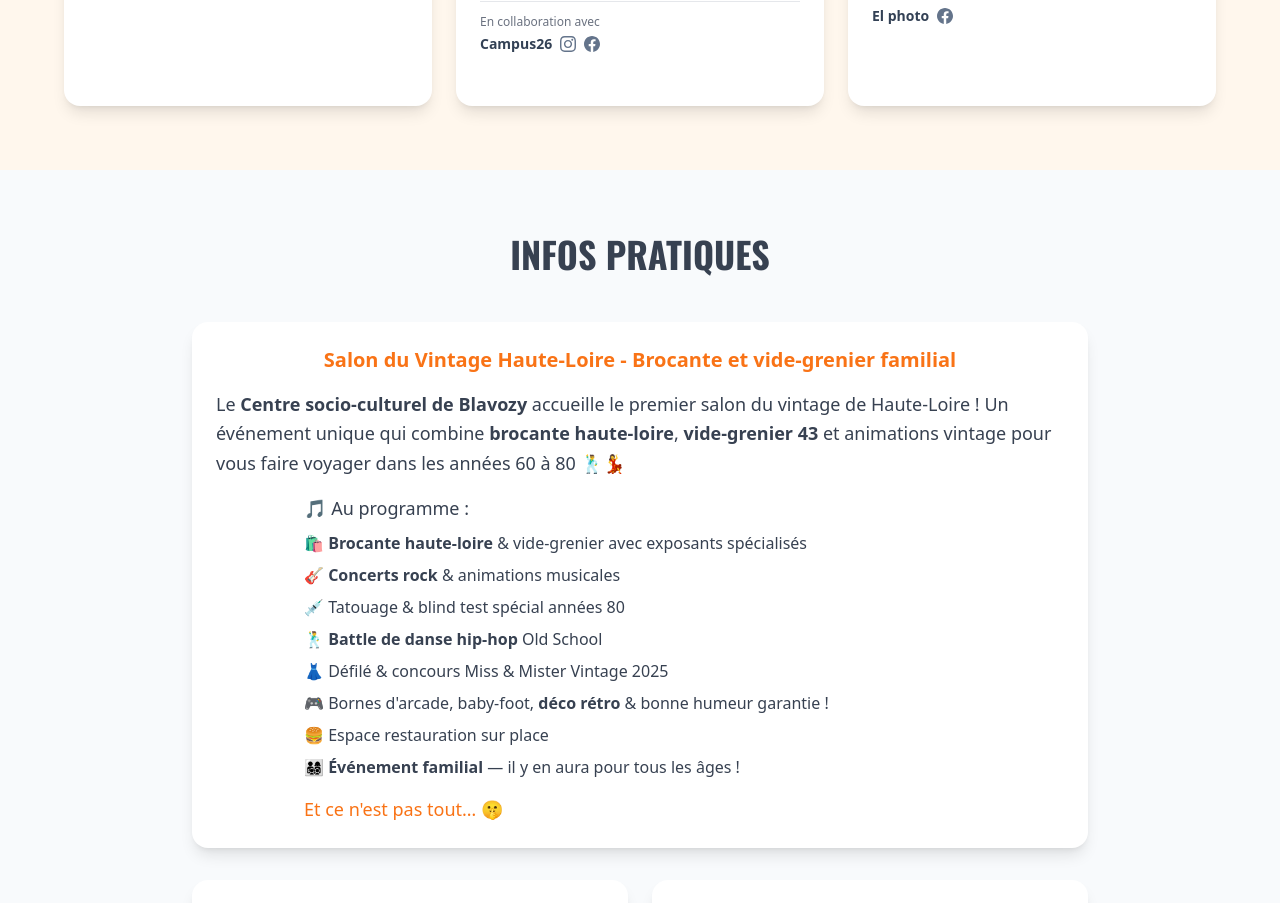
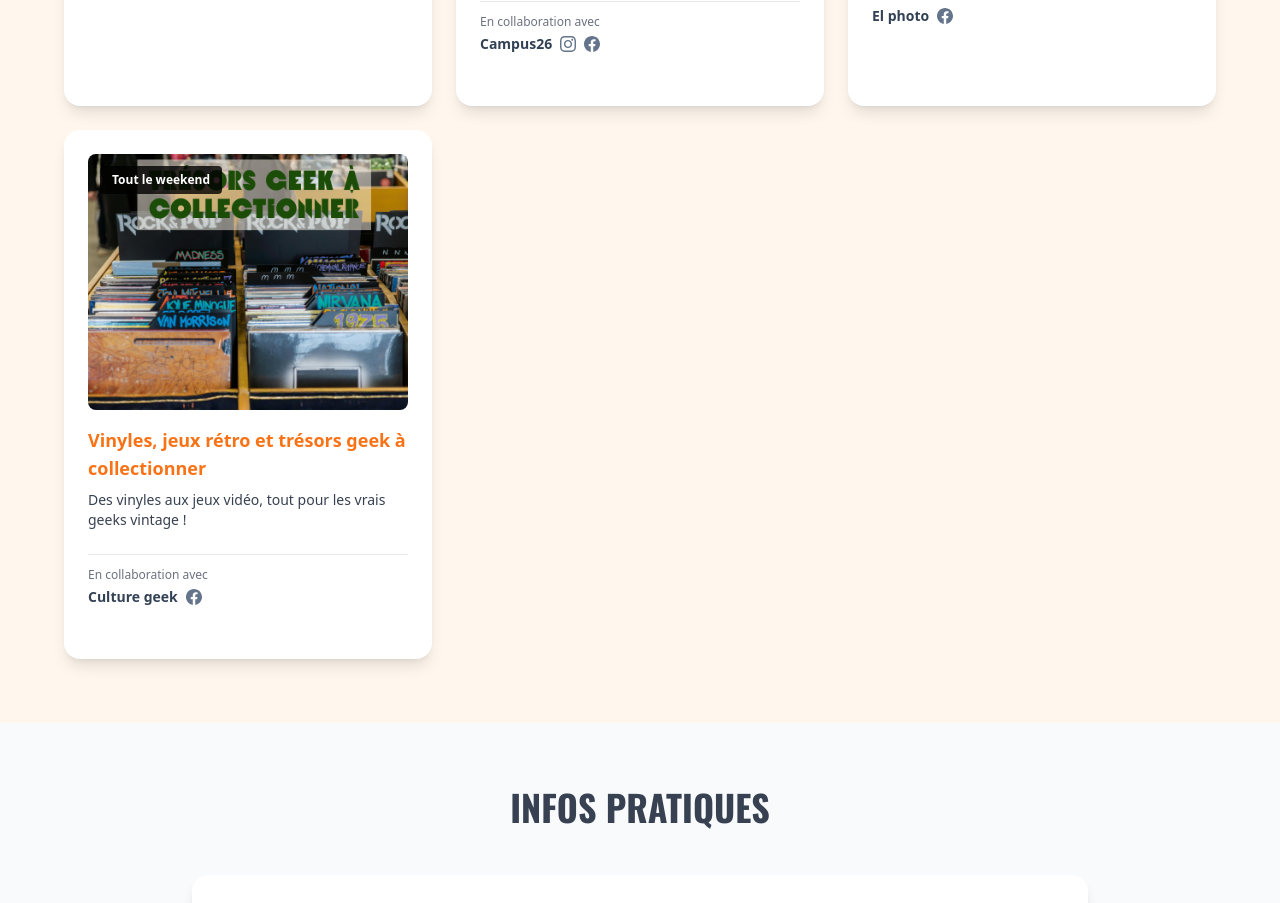
Before and after one commit to takako916/salonvintage43, a Next.js app: page / in a window 1280 px wide. Shown: the part 3942-4845 px from the top of the page. Built offline with nearby package versions, Linux system fonts and the light colour scheme.

Commit message:
Ajout de la collaboration avec Culture geek pour les vinyles, jeux rétro et trésors geek à collectionner  Changes to be committed: 	modified:   components/AnimationsTabs.tsx 	new file:   public/images/animations/art/culturegeek.png

```diff
--- a/components/AnimationsTabs.tsx
+++ b/components/AnimationsTabs.tsx
@@ -262,7 +262,23 @@ const tabContents: TabContent[] = [
             "facebook": "https://www.facebook.com/p/El-photo-100066882163007/"
           }
         }
-      }
+      },
+      {
+        "title": "Vinyles, jeux rétro et trésors geek à collectionner",
+        "description": [
+          "Des vinyles aux jeux vidéo, tout pour les vrais geeks vintage !"
+        ],
+        "image": "/images/animations/art/culturegeek.png",
+        "link": "/geek",
+        "showMoreLink": false,
+        "dateTime": "Tout le weekend",
+        "collaboration": {
+          "name": "Culture geek",
+          "socials": {
+            "facebook": "https://www.facebook.com/profile.php?id=100064169885580"
+          }
+        }
+      },
     ]
   }
 ];
```
Also changed, not shown: public/images/animations/art/culturegeek.png (added).
